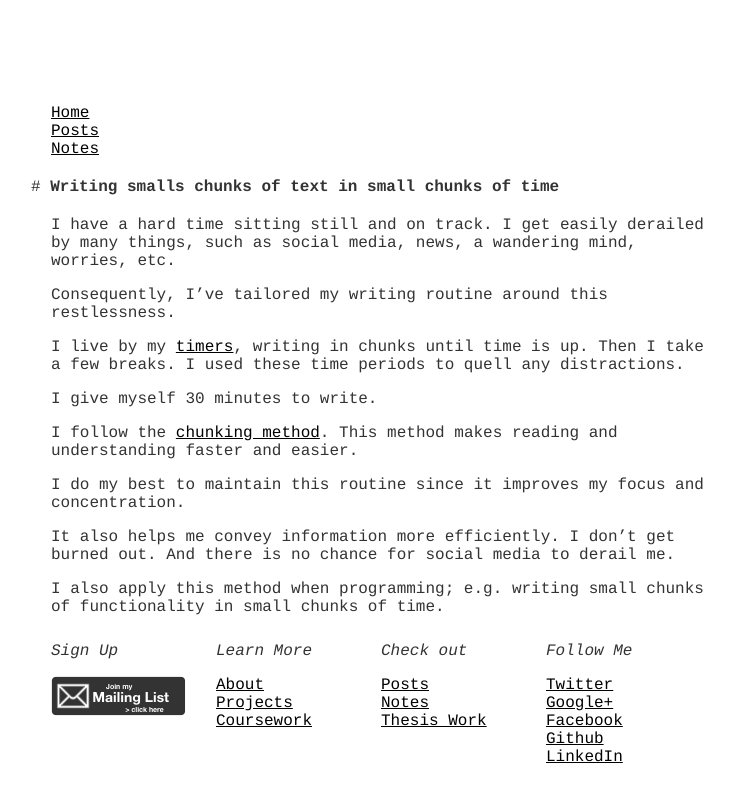
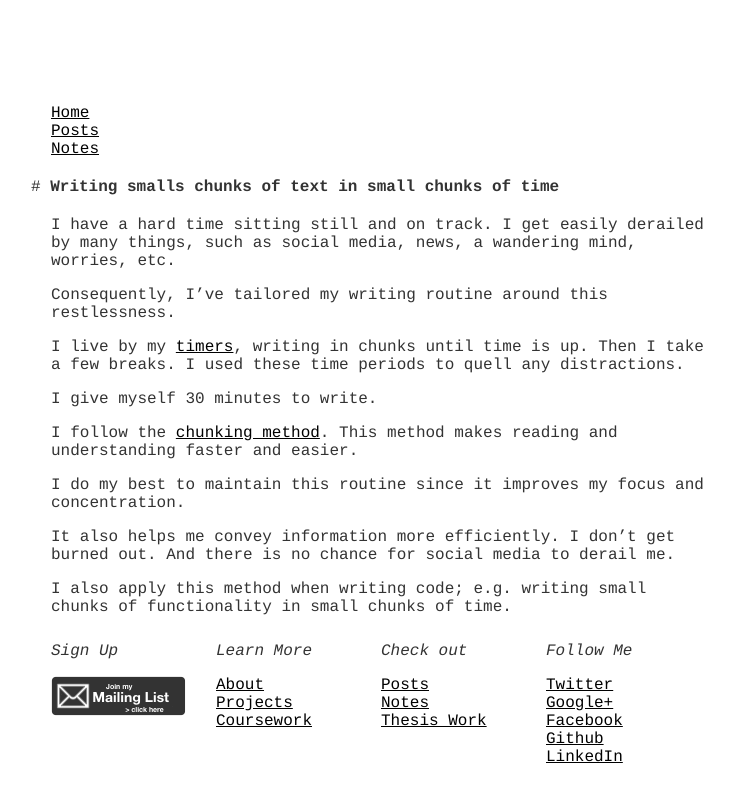
Before and after one commit to hsanchez/hsanchez.github.io, a Jekyll site: the page built from posts/notes/_posts/2013-10-08-writing-in-small-chunks.md, in a window 1280 px wide. Shown: the top 802 px of the page, without its empty margins (259-993 px from the left). Built offline with Jekyll 4.4.1, drawn with Linux system fonts in a browser that asks for light colours; Markdown is read by kramdown in place of the engine named in the settings.

Commit message:
updated post under notes

```diff
--- a/posts/notes/_posts/2013-10-08-writing-in-small-chunks.md
+++ b/posts/notes/_posts/2013-10-08-writing-in-small-chunks.md
@@ -17,4 +17,4 @@ I do my best to maintain this routine since it improves my focus and concentrati
 
 It also helps me convey information more efficiently. I don't get burned out. And there is no chance for social media to derail me.
 
-I also apply this method when programming; e.g. writing small chunks of functionality in small chunks of time.
+I also apply this method when writing code; e.g. writing small chunks of functionality in small chunks of time.
```
